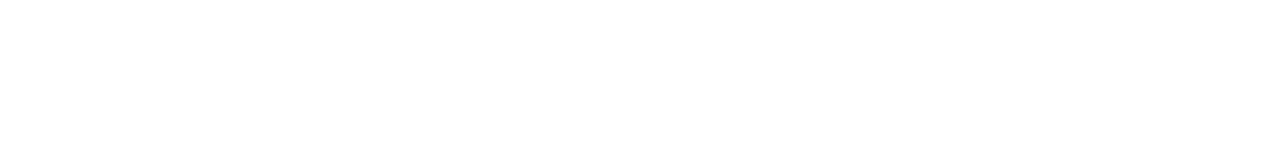
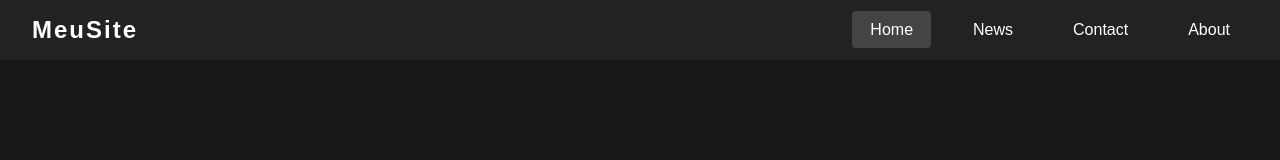
Before and after one commit to jpnobree/UNIFOR-CD, a plain HTML site: page index.html in a window 1280 px wide. Drawn offline with Linux system fonts and the light colour scheme.

Commit message:
adding navbar

```diff
--- a/index.html
+++ b/index.html
@@ -1,11 +1,21 @@
 <!DOCTYPE html>
-<html lang="en">
+<html lang="pt-br">
 <head>
     <meta charset="UTF-8">
     <meta name="viewport" content="width=device-width, initial-scale=1.0">
     <title>Document</title>
+    <link rel="stylesheet" href="style.css">
 </head>
 <body>
+    <nav class="navbar">
+        <div class="navbar-logo">MeuSite</div>
+        <ul class="navbar-links">
+            <li><a href="#home" class="active">Home</a></li>
+            <li><a href="#news">News</a></li>
+            <li><a href="#contact">Contact</a></li>
+            <li><a href="#about">About</a></li>
+        </ul>
+    </nav>
 
 </body>
 </html>
--- a/style.css
+++ b/style.css
@@ -1,3 +1,53 @@
 body {
-    background-color: black;
+  background-color: #181818;
+  margin: 0;
+  font-family: Arial, Helvetica, sans-serif;
 }
+
+.navbar {
+  display: flex;
+  align-items: center;
+  justify-content: space-between;
+  background-color: #222;
+  padding: 0 32px;
+  height: 60px;
+  box-shadow: 0 2px 8px rgba(0,0,0,0.1);
+}
+
+.navbar-logo {
+  color: #fff;
+  font-size: 1.5rem;
+  font-weight: bold;
+  letter-spacing: 2px;
+}
+
+
+.navbar-links {
+  list-style: none;
+  display: flex;
+  margin: 0;
+  padding: 0;
+}
+
+.navbar-links li {
+  margin-left: 24px;
+  list-style: none;
+}
+
+.navbar-links li {
+  margin-left: 24px;
+}
+
+.navbar-links a {
+  color: #fff;
+  text-decoration: none;
+  padding: 10px 18px;
+  border-radius: 4px;
+  transition: background 0.2s;
+  font-size: 1rem;
+}
+
+.navbar-links a.active,
+.navbar-links a:hover {
+  background-color: #444;
+}
```
